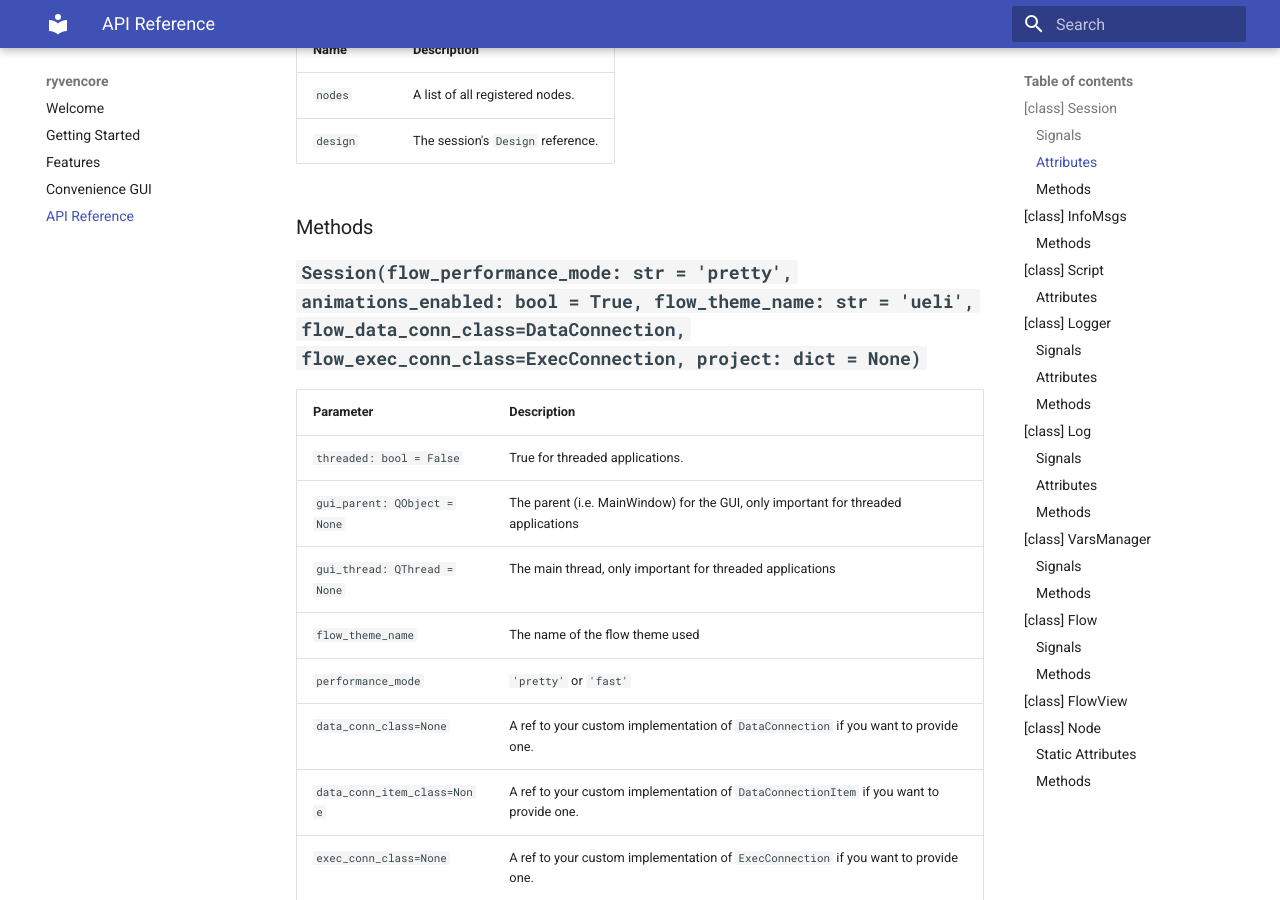
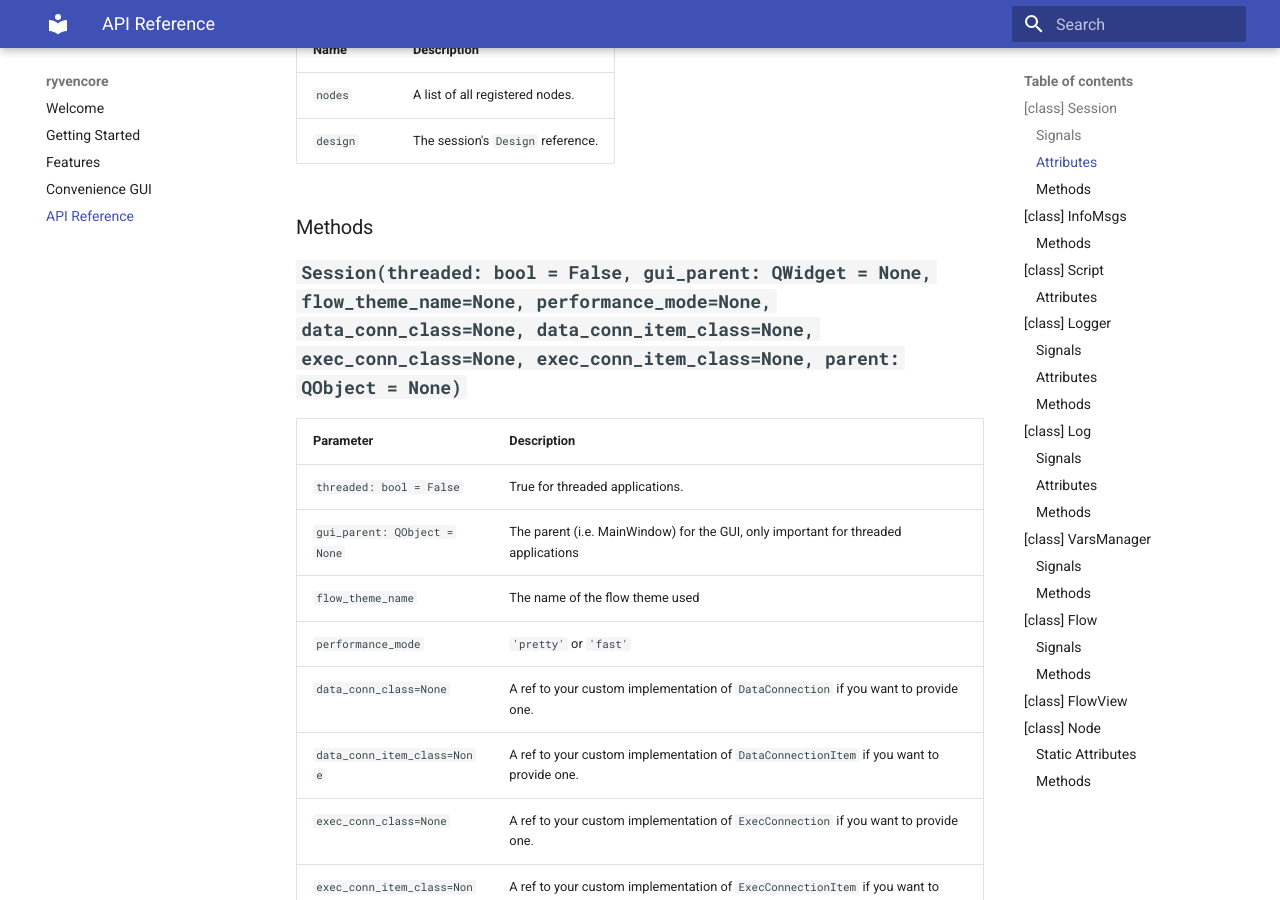
Before and after one commit to leon-thomm/ryvencore, an MkDocs documentation site: the page built from docs/api.md, in a window 1280 px wide and 900 px high, scrolled down 728 px. Built offline with MkDocs 1.6.1 and Material for MkDocs 9.7.7, drawn with Linux system fonts in a browser that asks for light colours.

Commit message:
Update api.md

```diff
--- a/docs/api.md
+++ b/docs/api.md
@@ -23,13 +23,12 @@ The following signals are useful if you use custom widgets for listing the scrip
 
 ### Methods
 
-#### `Session(flow_performance_mode: str = 'pretty', animations_enabled: bool = True, flow_theme_name: str = 'ueli', flow_data_conn_class=DataConnection, flow_exec_conn_class=ExecConnection, project: dict = None)`
+#### `Session(threaded: bool = False, gui_parent: QWidget = None, flow_theme_name=None, performance_mode=None, data_conn_class=None, data_conn_item_class=None, exec_conn_class=None, exec_conn_item_class=None, parent: QObject = None)`
 
 | Parameter                         | Description                               |
 | --------------------------------- | ----------------------------------------- |
 | `threaded: bool = False`          | True for threaded applications. |
 | `gui_parent: QObject = None`      | The parent (i.e. MainWindow) for the GUI, only important for threaded applications |
-| `gui_thread: QThread = None`      | The main thread, only important for threaded applications |
 | `flow_theme_name`                 | The name of the flow theme used |
 | `performance_mode`                | `'pretty'` or `'fast'` |
 | `data_conn_class=None`            | A ref to your custom implementation of `DataConnection` if you want to provide one. |
```
